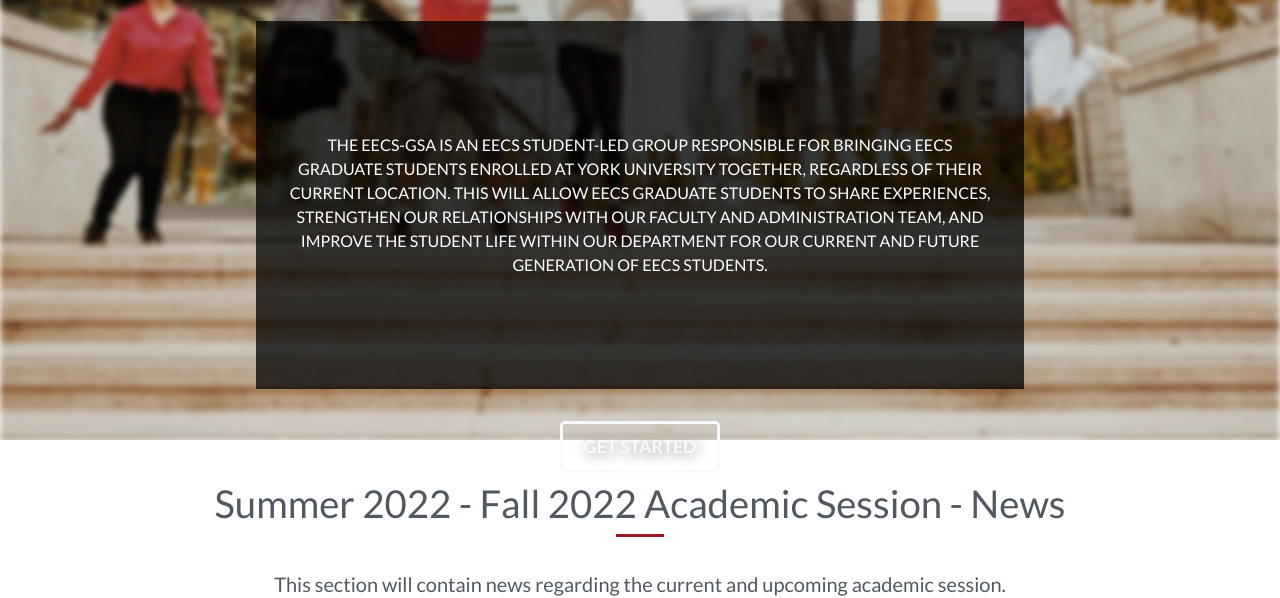
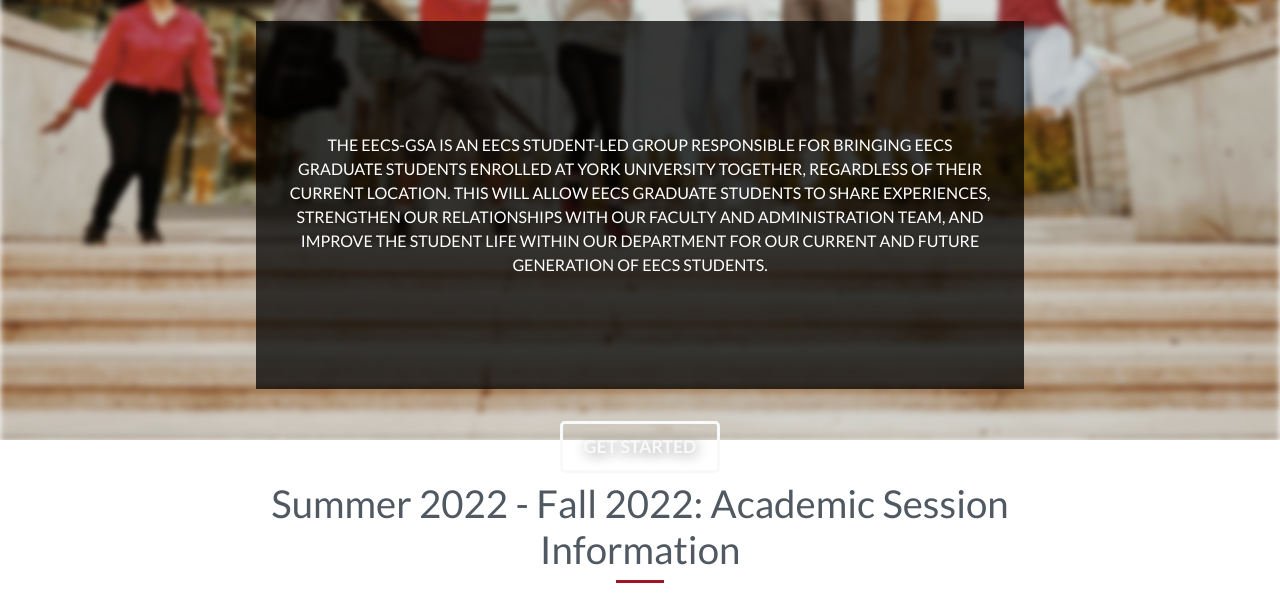
Before and after one commit to ZubairShovan/GSA-YU, a plain HTML site: page index.html in a window 1280 px wide. Shown: the part 360-958 px from the top of the page. Drawn offline with Linux system fonts and the light colour scheme.

Commit message:
Update index.html

```diff
--- a/index.html
+++ b/index.html
@@ -89,7 +89,7 @@
 
 
 	<div class="col-12 narrow text-center">
-		<h1>Summer 2022 - Fall 2022 Academic Session - News</h1>
+		<h1>Summer 2022 - Fall 2022: Academic Session Information</h1>
 		<div class="heading-underline"></div>
 		<p class="lead">This section will contain news regarding the current and upcoming academic session.</p>
 <!--		<a class="btn btn-secondary btn-md" href="#" target="_blank">Click Here</a>-->
```
